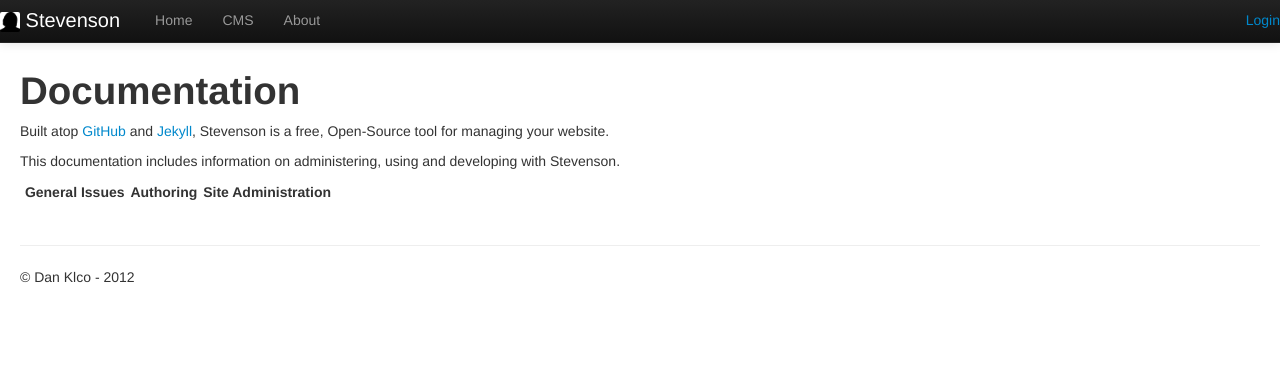
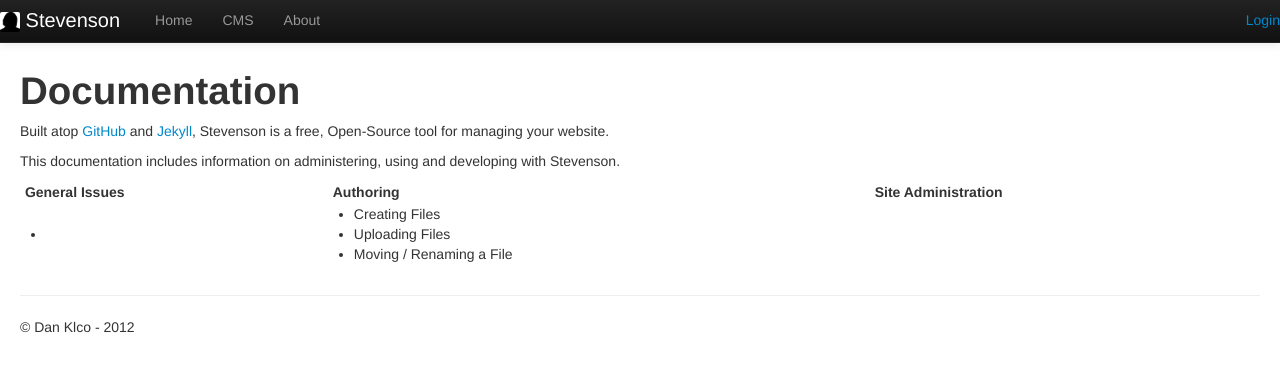
Before and after one commit to pmadril/CohortExEditor, a Jekyll site: the page built from docs.html, in a window 1280 px wide. Shown: the top 372 px of the page. Built offline with Jekyll 4.4.1, drawn with Linux system fonts in a browser that asks for light colours; nearby versions of some CDN libraries.

Commit message:
Updating docs.html

```diff
--- a/docs.html
+++ b/docs.html
@@ -10,7 +10,7 @@ authRequired: false
 <h1>Documentation</h1>
 <p>Built atop <a href="http://github.com" target="_blank">GitHub</a>&nbsp;and <a href="http://jekyllrb.com" target="_blank">Jekyll</a>, Stevenson is a free, Open-Source tool for managing your website.</p>
 <p>This documentation includes information on administering, using and developing with Stevenson.&nbsp;</p>
-<table>
+<table style="width: 100%;">
 <thead>
 <tr>
 <td><strong>&nbsp;General Issues</strong></td>
@@ -20,8 +20,18 @@ authRequired: false
 </thead>
 <tbody>
 <tr>
-<td>&nbsp;</td>
-<td>&nbsp;</td>
+<td>
+<ul>
+<li>&nbsp;</li>
+</ul>
+</td>
+<td>
+<ul>
+<li>Creating Files</li>
+<li>Uploading Files</li>
+<li>Moving / Renaming a File</li>
+</ul>
+</td>
 <td>&nbsp;</td>
 </tr>
 </tbody>
```
